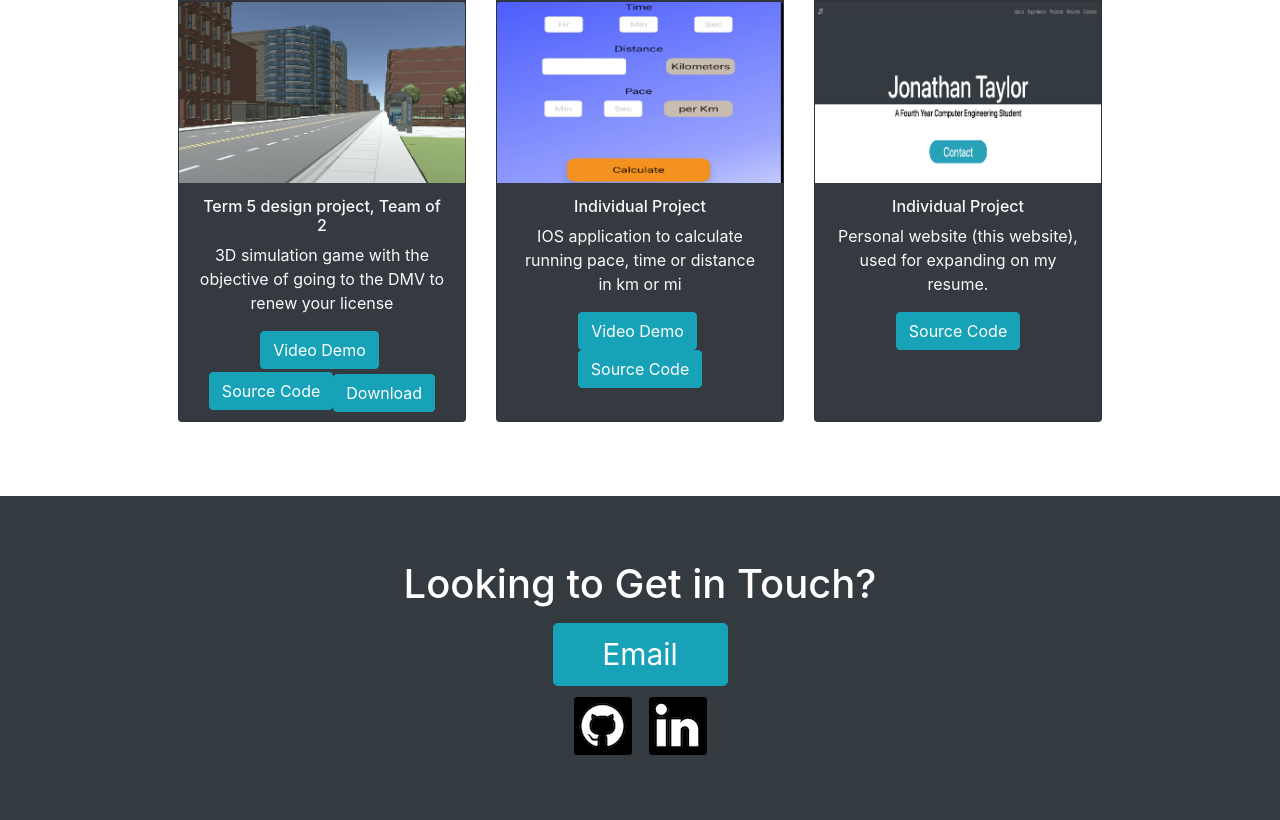
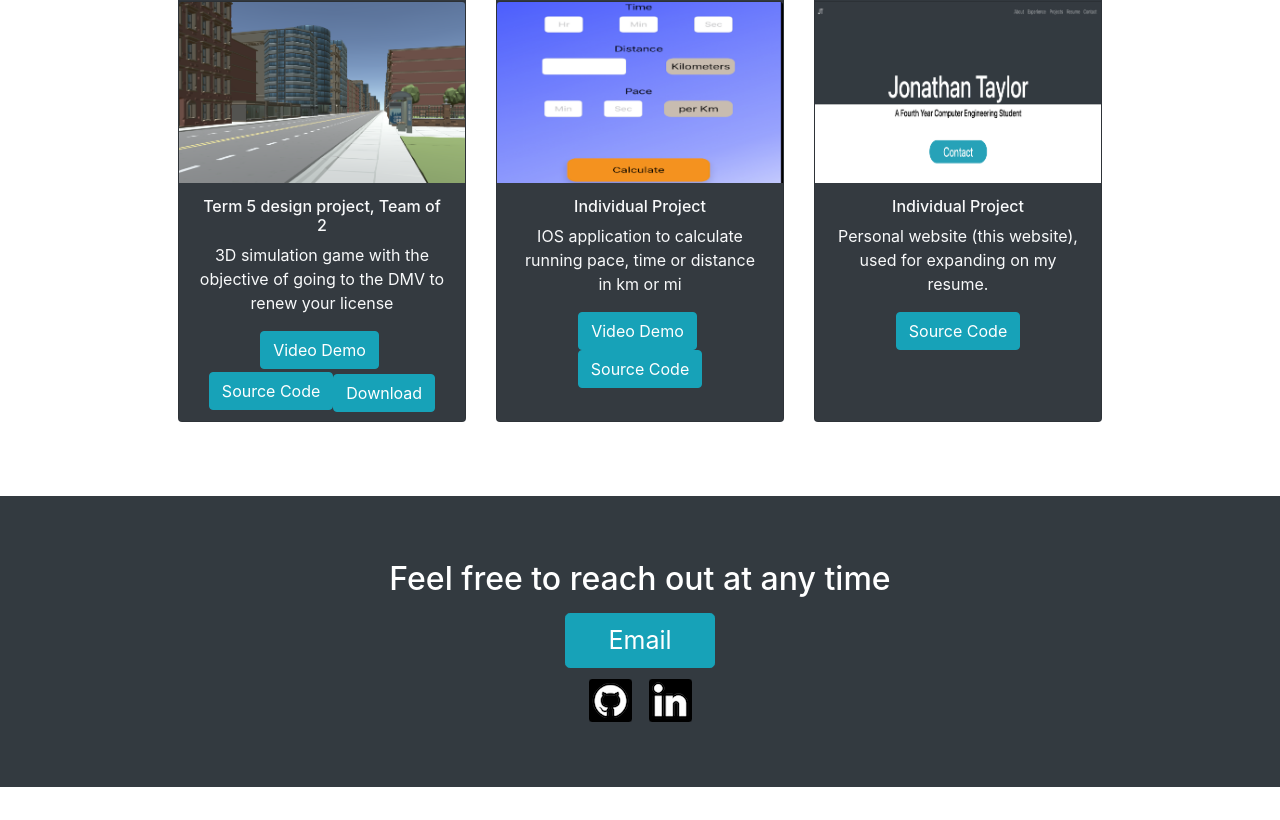
Before and after one commit to Jonathanttaylor/jonathanttaylor, a React (Create React App) app: page / in a window 1280 px wide. Shown: the part 2266-3086 px from the top of the page. After the commit the page ends 3053 px from the top, so only its background shows below. Built offline with nearby package versions, Linux system fonts and the light colour scheme.

Commit message:
Updated icon sizes

```diff
--- a/src/components/Footer/Footer.css
+++ b/src/components/Footer/Footer.css
@@ -12,8 +12,8 @@
 
 .git{
     background-image: url('./icons/git.png');
-    height:60px;
-    width:60px;
+    height:45px;
+    width:45px;
     display: inline-block;
     vertical-align: top;
     margin-top: 10px;
@@ -22,8 +22,8 @@
 
 .in{
     background-image: url('./icons/in.png');
-    height:60px;
-    width:60px;
+    height:45px;
+    width:45px;
     display: inline-block;
     vertical-align: top;
     margin-top: 10px;
--- a/src/components/Footer/index.js
+++ b/src/components/Footer/index.js
@@ -12,14 +12,13 @@ const Footer = () => {
 
     return (
         <div className='footer'>
-            <h1 className='text'>Looking to Get in Touch?</h1>
+            <h2 className='text'>Feel free to reach out at any time</h2>
             <div style={{textAlign: 'center'}}>
-                <Button center variant='info' size='lg' style={{fontSize: '30px', width: '175px'}} onClick={contactShow}>Email</Button>
+                <Button center variant='info' size='lg' style={{fontSize: '25px', width: '150px'}} onClick={contactShow}>Email</Button>
             </div>
             <div style={{textAlign: 'center'}}>
                 <Button variant='dark' className='git' onClick={() => {window.location.href='https://github.com/Jonathanttaylor'}}></Button>
                 <Button variant='dark' className='in' onClick={() => {window.location.href='https://www.linkedin.com/in/jonathanttaylor'}}></Button>
-
             </div>
 
             <Modal centered show={contact} onHide={contactClose}>
```
Also changed, not shown: src/components/Footer/icons/git.png, src/components/Footer/icons/in.png.
